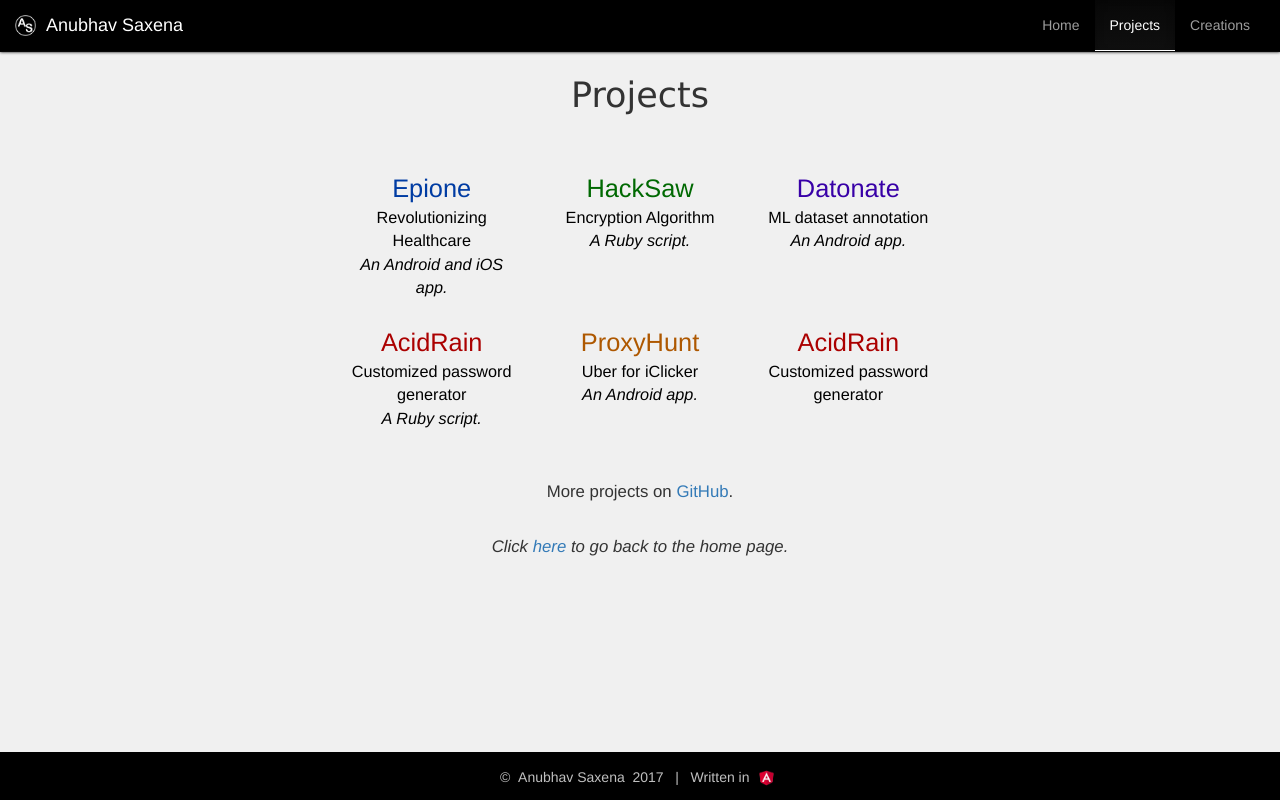
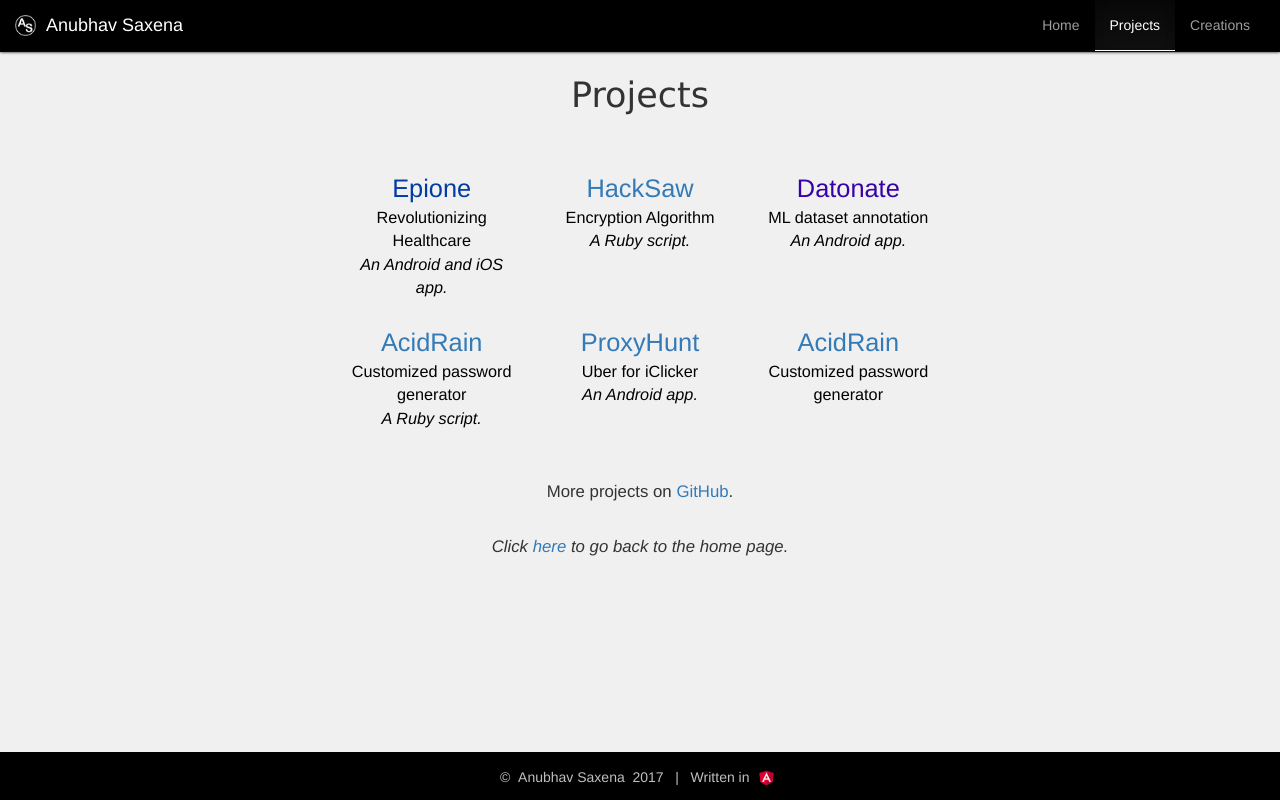
Before and after one commit to xhpwn/newwebsitetesting, an Angular app: page /projects in a window 1280 px wide. Built offline with nearby package versions, Linux system fonts and the light colour scheme.

Commit message:
Project CSS fixes

```diff
--- a/src/app/projects/projects.component.css
+++ b/src/app/projects/projects.component.css
@@ -81,9 +81,14 @@
   font-family: Helvetica;
 }
 
-.epione {
+.epione, .epione a:visited {
 	font-size: 1.25em;
 	color: #003ca3;
+}
+
+.epione a:hover {
+	opacity: 0.5;
+	text-decoration: none;
 }
 
 .project-sub {
@@ -91,24 +96,44 @@
 	color: black;
 }
 
-.hacksaw {
+.hacksaw, .hacksaw a:visited {
 	font-size: 1.25em;
 	color: #006902;
 }
 
-.datonate {
+.hacksaw a:hover {
+	opacity: 0.5;
+	text-decoration: none;
+}
+
+.datonate, .datonate a:visited {
 	font-size: 1.25em;
 	color: #3800a7;
 }
 
-.acidrain {
+.datonate a:hover {
+	opacity: 0.5;
+	text-decoration: none;
+}
+
+.acidrain, .acidrain a:visited {
 	font-size: 1.25em;
 	color: #ab0000;
 }
 
-.proxyhunt {
+.acidrain a:hover {
+	opacity: 0.5;
+	text-decoration: none;
+}
+
+.proxyhunt, .proxyhunt a:visited {
 	font-size: 1.25em;
 	color: #ae5800;
+}
+
+.proxyhunt a:hover {
+	opacity: 0.5;
+	text-decoration: none;
 }
 
 .photog {
--- a/src/app/projects/projects.component.html
+++ b/src/app/projects/projects.component.html
@@ -7,7 +7,7 @@
             <div class="project-sub">Revolutionizing Healthcare<br><i>An Android and iOS app.</i></div>
         </div>
         <div class="col-md-4">
-          <a href="http://saxena.xyz/HackSaw" target="_blank"><div class="hacksaw">HackSaw</div></a>
+          <div class="hacksaw"><a href="http://saxena.xyz/HackSaw" target="_blank">HackSaw</a></div>
             <div class="project-sub">Encryption Algorithm<br><i>A Ruby script.</i></div>
         </div>
         <div class="col-md-4">
@@ -17,15 +17,15 @@
     </div>
     <div class="row sectionsplitter">
       <div class="col-md-4">
-        <a href="http://saxena.xyz/Ac1dRa1n" target="_blank"><div class="acidrain">AcidRain</div></a>
+        <div class="acidrain"><a href="http://saxena.xyz/Ac1dRa1n" target="_blank">AcidRain</a></div>
           <div class="project-sub">Customized password generator<br><i>A Ruby script.</i></div>
       </div>
       <div class="col-md-4">
-        <a href="http://github.com/xhpwn/ProxyHunt" target="_blank"><div class="proxyhunt">ProxyHunt</div></a>
+        <div class="proxyhunt"><a href="http://github.com/xhpwn/ProxyHunt" target="_blank">ProxyHunt</a></div>
           <div class="project-sub">Uber for iClicker<br><i>An Android app.</i></div>
       </div>
       <div class="col-md-4">
-        <a href="http://saxena.xyz/Ac1dRa1n" target="_blank"><div class="acidrain">AcidRain</div></a>
+        <div class="acidrain"><a href="http://saxena.xyz/Ac1dRa1n" target="_blank">AcidRain</a></div>
           <div class="project-sub">Customized password generator</div>
       </div>
   </div>
```
Also changed, not shown: src/app/app.component.html (line endings or trailing spaces), 4 other files (tests, documents, lock files or other folders).
